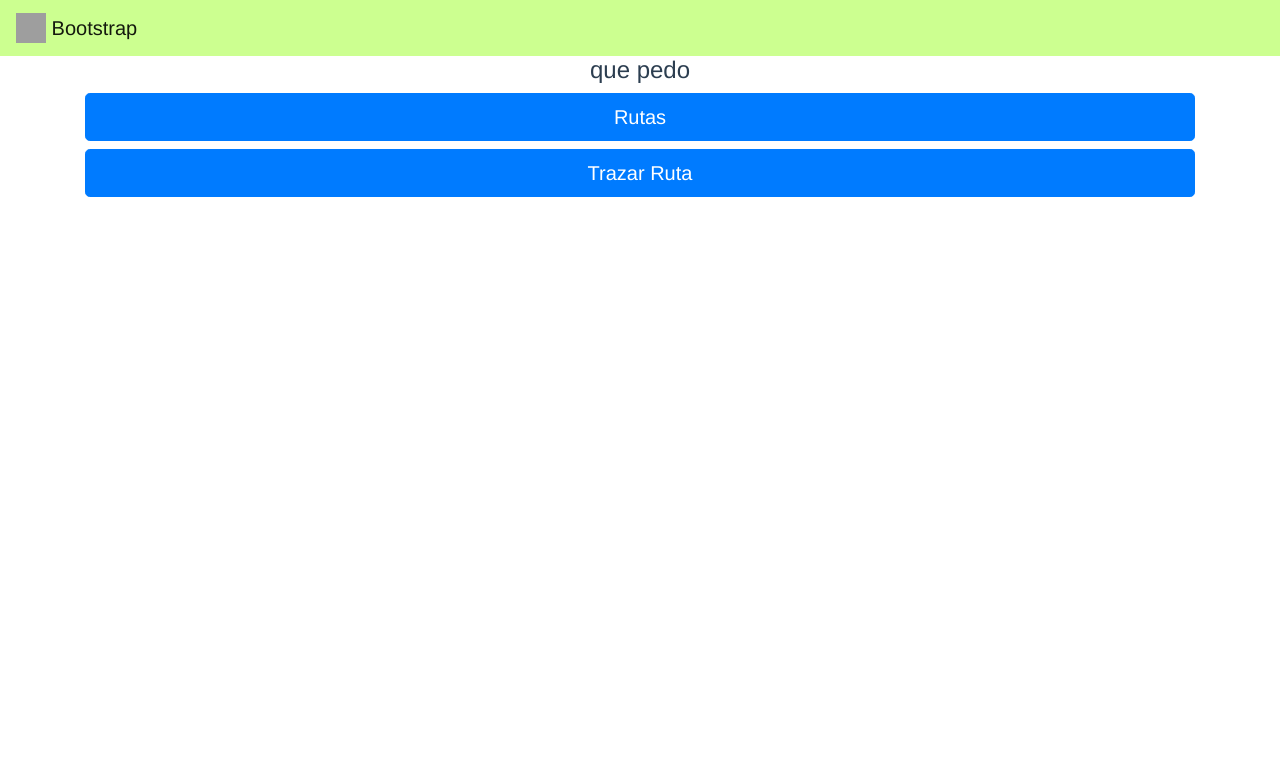
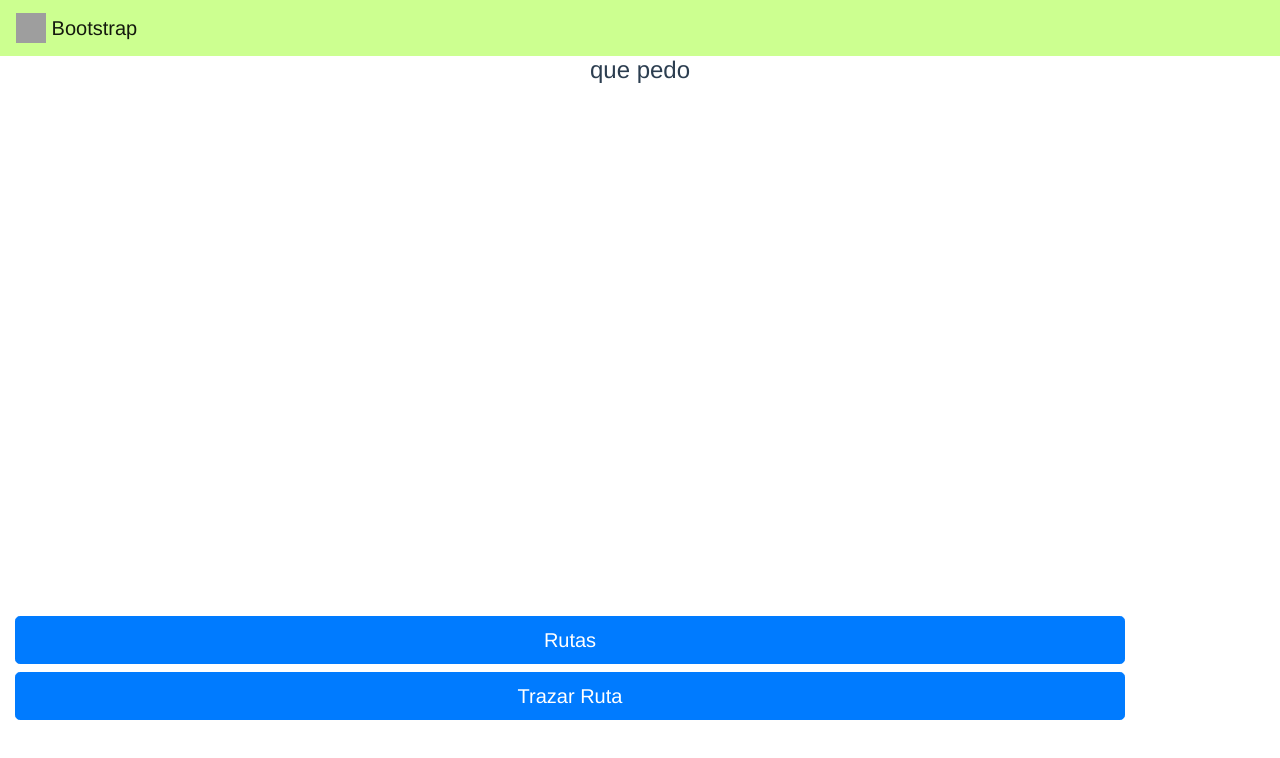
Before and after one commit to Via-Software/geRetoHack, a Vue app: page /#/ in a window 1280 px wide. Shown: the top 758 px of the page. Built offline with nearby package versions, Linux system fonts and the light colour scheme; grey boxes are pictures that could not be loaded.

Commit message:
feature: fixing the buttons

```diff
--- a/src/views/Home.vue
+++ b/src/views/Home.vue
@@ -24,8 +24,9 @@ export default {
 }
 </script>
 
-<style scoped>
+<style>
   #bodyHome{
-    padding-bottom: 0%
+    position: absolute;
+    bottom: 10%;
   }
 </style>
```
